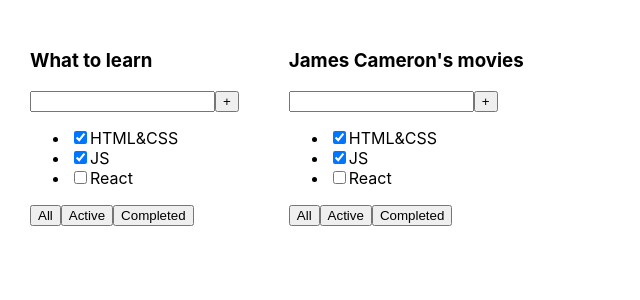
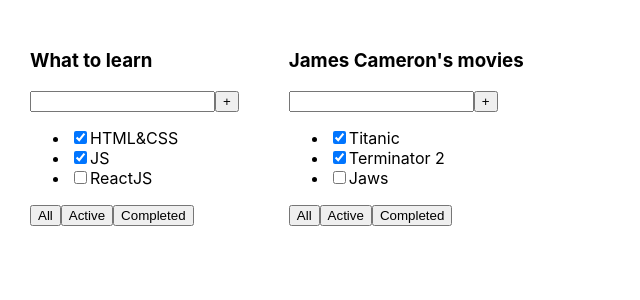
Before and after one commit to IJTINK7/to-do_list, a React (Create React App) app: page / in a window 1280 px wide. Shown: the top 300 px of the page, without its empty margins (0-640 px from the left). Built offline with nearby package versions, Linux system fonts and the light colour scheme.

Commit message:
Creating "TasksType" type, adding it in "PropsType" typification for showing different tasks on different To-da lists. Using props for showing each task.

```diff
--- a/src/Todolist.tsx
+++ b/src/Todolist.tsx
@@ -1,7 +1,14 @@
 import React from "react";
+
+type TasksType={
+	id: number;
+	title: string;
+	isDone: boolean;
+}
 
 type PropsType ={
 	title: string
+	tasks: Array<TasksType>
 }
 export const Todolist = (props:PropsType) => {
 	return (
@@ -12,9 +19,9 @@ export const Todolist = (props:PropsType) => {
 				<button>+</button>
 			</div>
 			<ul>
-				<li><input type='checkbox' checked={true}/><span>HTML&CSS</span></li>
-				<li><input type='checkbox' checked={true}/><span>JS</span></li>
-				<li><input type='checkbox' checked={false}/><span>React</span></li>
+				<li><input type='checkbox' checked={props.tasks[0].isDone}/><span>{props.tasks[0].title}</span></li>
+				<li><input type='checkbox' checked={props.tasks[1].isDone}/><span>{props.tasks[1].title}</span></li>
+				<li><input type='checkbox' checked={props.tasks[2].isDone}/><span>{props.tasks[2].title}</span></li>
 			</ul>
 			<div>
 				<button>All</button>
```
